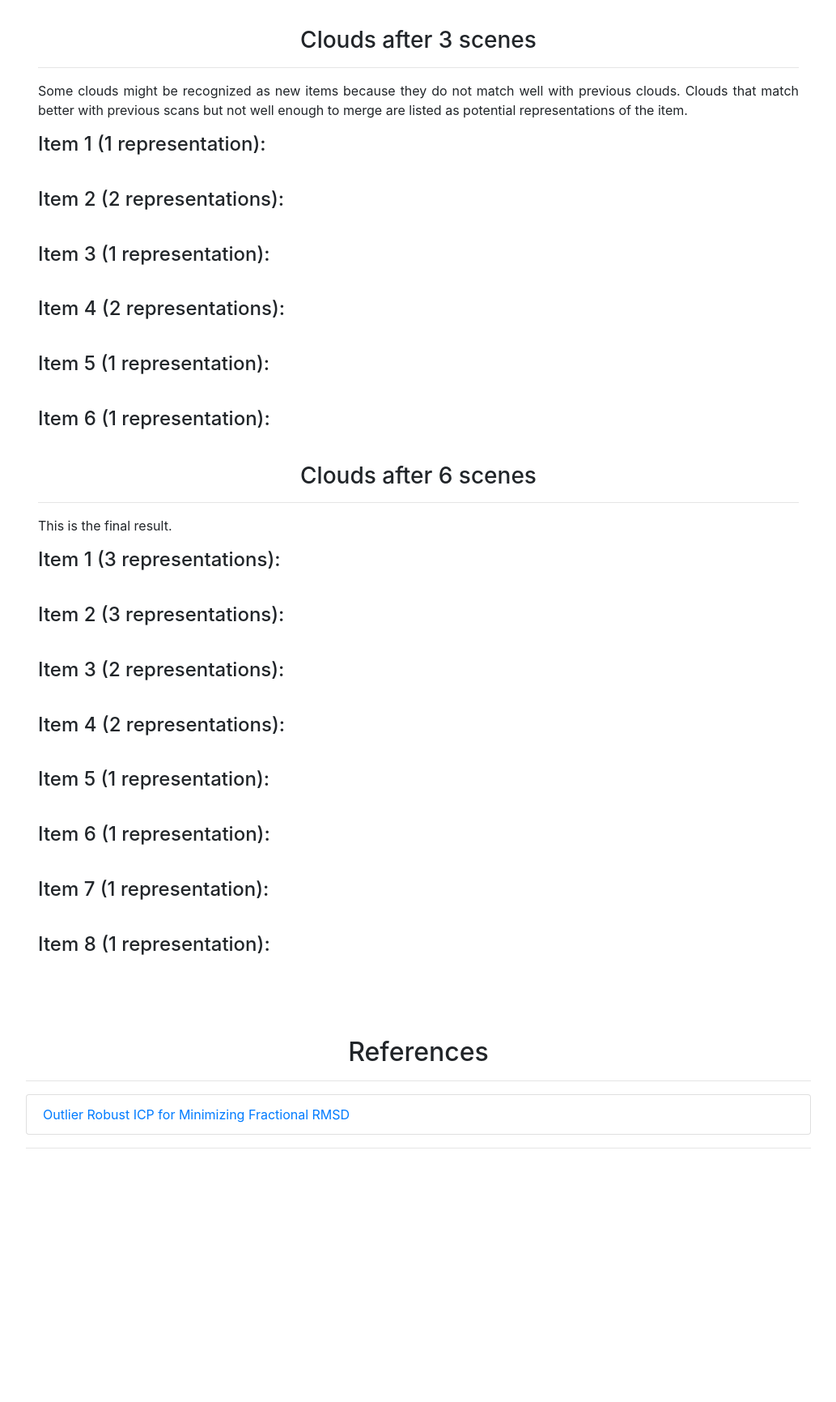
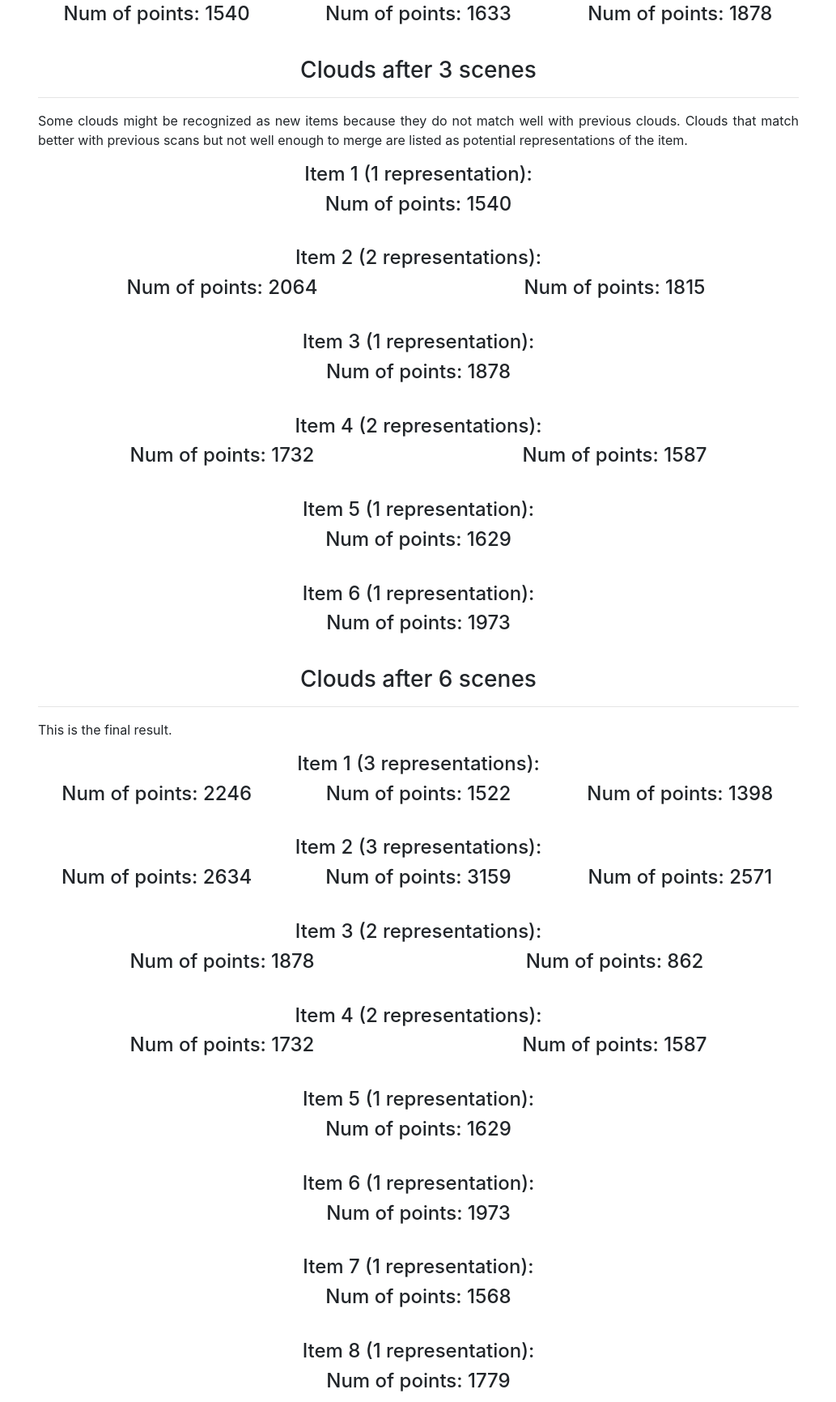
Before and after one commit to wei-enwang/merge_pcl, a plain HTML site: page index.html in a window 1280 px wide. Shown: the part 1993-3724 px from the top of the page at 81% size, without its empty margins (123-1156 px from the left). Before the commit the page ends 3427 px from the top, so only its background shows below. Drawn offline with nearby package versions, Linux system fonts and the light colour scheme.

Commit message:
update number of points

```diff
--- a/index.html
+++ b/index.html
@@ -114,6 +114,7 @@
                             exposure=".8"
                             camera-controls>
                     </model-viewer>
+                    <h4>Num of points: 1540</h4>
                 </div>
                 <div class="col-md-4 padding-0 canvas-row">
                     <h4>Item 2</h4>
@@ -124,6 +125,7 @@
                             exposure=".8"
                             camera-controls>
                     </model-viewer>
+                    <h4>Num of points: 1633</h4>
                 </div>
                 <div class="col-md-4 padding-0 canvas-row">
                     <h4>Item 3</h4>
@@ -134,6 +136,7 @@
                             exposure=".8"
                             camera-controls>
                     </model-viewer>
+                    <h4>Num of points: 1878</h4>
                 </div>
             </div>
             <h3> Clouds after 3 scenes </h3>
@@ -149,6 +152,7 @@
                             exposure=".8"
                             camera-controls>
                     </model-viewer>
+                    <h4>Num of points: 1540</h4>
                 </div>
             </div>
             <h4>Item 2 (2 representations):</h4>
@@ -162,6 +166,7 @@
                             exposure=".8"
                             camera-controls>
                     </model-viewer>
+                    <h4>Num of points: 2064</h4>
                 </div>
                 <div class="col-md-6 padding-0 canvas-row">
                     <model-viewer
@@ -171,6 +176,7 @@
                             exposure=".8"
                             camera-controls>
                     </model-viewer>
+                    <h4>Num of points: 1815</h4>
                 </div>
             </div>
             <h4>Item 3 (1 representation):</h4>
@@ -183,6 +189,7 @@
                             exposure=".8"
                             camera-controls>
                     </model-viewer>
+                    <h4>Num of points: 1878</h4>
                 </div>
             </div>
             <h4>Item 4 (2 representations):</h4>
@@ -195,6 +202,7 @@
                             exposure=".8"
                             camera-controls>
                     </model-viewer>
+                    <h4>Num of points: 1732</h4>
                 </div>
                 <div class="col-md-6 padding-0 canvas-row">
                     <model-viewer
@@ -204,6 +212,7 @@
                             exposure=".8"
                             camera-controls>
                     </model-viewer>
+                    <h4>Num of points: 1587</h4>
                 </div>
             </div>
             <h4>Item 5 (1 representation):</h4>
@@ -216,6 +225,7 @@
                             exposure=".8"
                             camera-controls>
                     </model-viewer>
+                    <h4>Num of points: 1629</h4>
                 </div>
             </div>
             <h4>Item 6 (1 representation):</h4>
@@ -228,6 +238,7 @@
                             exposure=".8"
                             camera-controls>
                     </model-viewer>
+                    <h4>Num of points: 1973</h4>
                 </div>
             </div>
             <h3> Clouds after 6 scenes </h3>
@@ -243,6 +254,7 @@
                             exposure=".8"
                             camera-controls>
                     </model-viewer>
+                    <h4>Num of points: 2246</h4>
                 </div>
                 <div class="col-md-4 padding-0 canvas-row">
                     <model-viewer
@@ -252,6 +264,7 @@
                             exposure=".8"
                             camera-controls>
                     </model-viewer>
+                    <h4>Num of points: 1522</h4>
                 </div>
                 <div class="col-md-4 padding-0 canvas-row">
                     <model-viewer
@@ -261,6 +274,7 @@
                             exposure=".8"
                             camera-controls>
                     </model-viewer>
+                    <h4>Num of points: 1398</h4>
                 </div>
             </div>
             <h4>Item 2 (3 representations):</h4>
@@ -273,6 +287,7 @@
                             exposure=".8"
                             camera-controls>
                     </model-viewer>
+                    <h4>Num of points: 2634</h4>
                 </div>
                 <div class="col-md-4 padding-0 canvas-row">
                     <model-viewer
@@ -282,6 +297,7 @@
                             exposure=".8"
                             camera-controls>
                     </model-viewer>
+                    <h4>Num of points: 3159</h4>
                 </div>
                 <div class="col-md-4 padding-0 canvas-row">
                     <model-viewer
@@ -291,6 +307,7 @@
                             exposure=".8"
                             camera-controls>
                     </model-viewer>
+                    <h4>Num of points: 2571</h4>
                 </div>
             </div>
             <h4>Item 3 (2 representations):</h4>
@@ -303,6 +320,7 @@
                             exposure=".8"
                             camera-controls>
                     </model-viewer>
+                    <h4>Num of points: 1878</h4>
                 </div>
                 <div class="col-md-6 padding-0 canvas-row">
                     <model-viewer
@@ -312,6 +330,7 @@
                             exposure=".8"
                             camera-controls>
                     </model-viewer>
+                    <h4>Num of points: 862</h4>
                 </div>
             </div>
             <h4>Item 4 (2 representations):</h4>
@@ -324,6 +343,7 @@
                             exposure=".8"
                             camera-controls>
                     </model-viewer>
+                    <h4>Num of points: 1732</h4>
                 </div>
                 <div class="col-md-6 padding-0 canvas-row">
                     <model-viewer
@@ -333,6 +353,7 @@
                             exposure=".8"
                             camera-controls>
                     </model-viewer>
+                    <h4>Num of points: 1587</h4>
                 </div>
             </div>
             <h4>Item 5 (1 representation):</h4>
@@ -345,6 +366,7 @@
                             exposure=".8"
                             camera-controls>
                     </model-viewer>
+                    <h4>Num of points: 1629</h4>
                 </div>
             </div>
             <h4>Item 6 (1 representation):</h4>
@@ -357,6 +379,7 @@
                             exposure=".8"
                             camera-controls>
                     </model-viewer>
+                    <h4>Num of points: 1973</h4>
                 </div>
             </div>
             <h4>Item 7 (1 representation):</h4>
@@ -369,6 +392,7 @@
                             exposure=".8"
                             camera-controls>
                     </model-viewer>
+                    <h4>Num of points: 1568</h4>
                 </div>
             </div>
             <h4>Item 8 (1 representation):</h4>
@@ -381,6 +405,7 @@
                             exposure=".8"
                             camera-controls>
                     </model-viewer>
+                    <h4>Num of points: 1779</h4>
                 </div>
             </div>
         </div>
--- a/offcanvas.css
+++ b/offcanvas.css
@@ -35,6 +35,10 @@ h2 {
 }
 
 h3 {
+  text-align: center;
+}
+
+h4 {
   text-align: center;
 }
 
```
